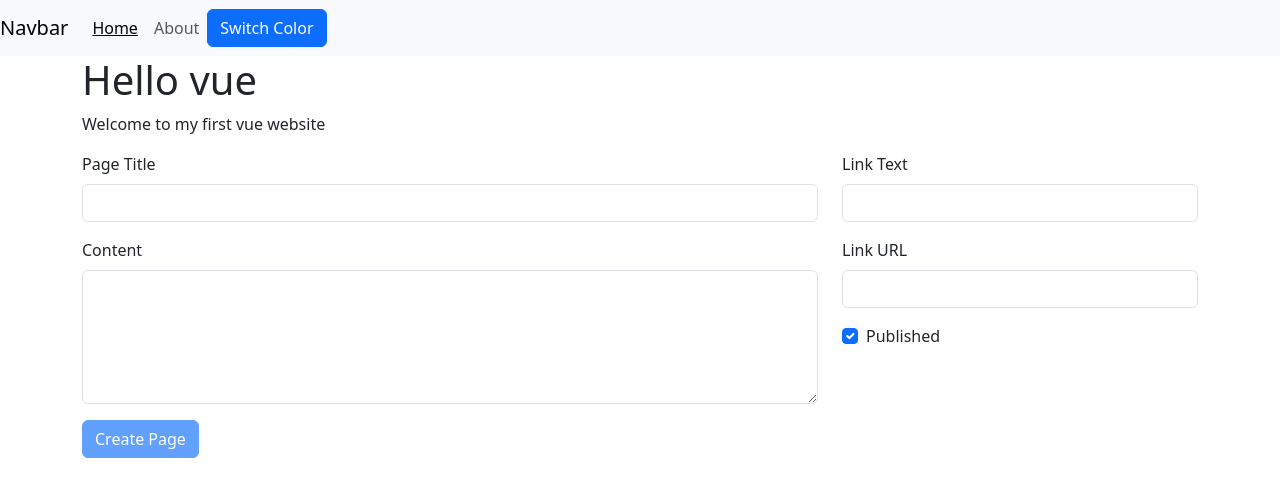
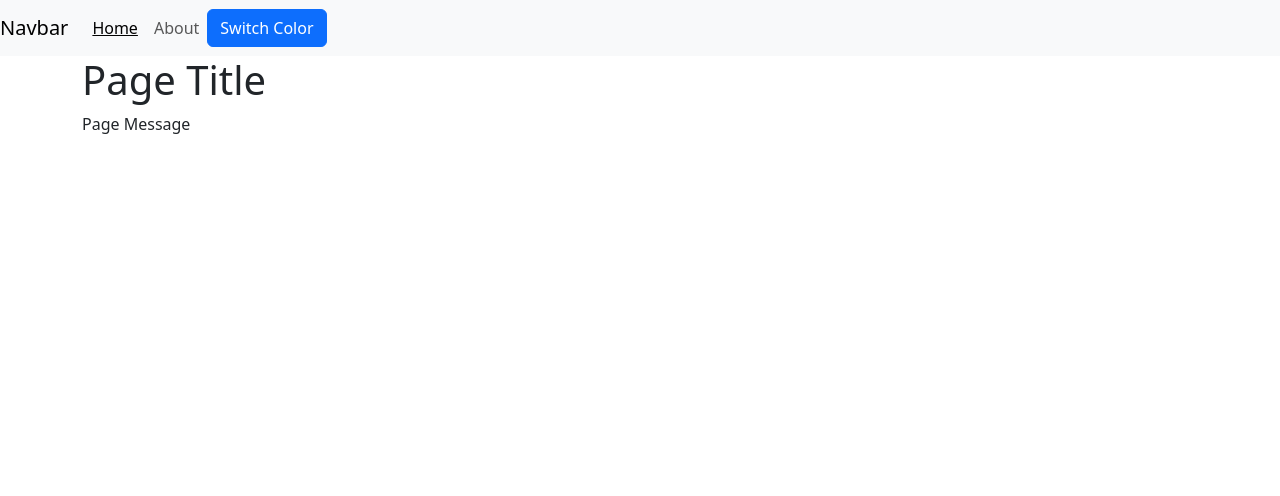
Before and after one commit to harshkumarkhatri/Vue-Learning-2, a Vue app: page / in a window 1280 px wide. Shown: the top 496 px of the page. Built offline with nearby package versions, Linux system fonts and the light colour scheme.

Commit message:
Added router view

```diff
--- a/src/App.vue
+++ b/src/App.vue
@@ -1,21 +1,22 @@
 <template>
   <page-navbar :pages="pages" :index="activePage"></page-navbar>
-  <page-viewer :page="pages[activePage]"></page-viewer>
-  <create-page @page-created="pageCreated"></create-page>
+  <!-- <page-viewer :page="pages[activePage]"></page-viewer>
+  <create-page @page-created="pageCreated"></create-page> -->
+  <router-view></router-view>
   <!-- First approach of handling when data is being loaded -->
   <!-- v-if="pages.length > 0" -->
 </template>
 
 <script>
-import PageViewer from "./components/PageViewer.vue";
 import PageNavbar from "./components/PageNavbar.vue";
-import CreatePage from "./components/CreatePage.vue";
+// import PageViewer from "./components/PageViewer.vue";
+// import CreatePage from "./components/CreatePage.vue";
 
 export default {
   components: {
     PageNavbar,
-    PageViewer,
-    CreatePage,
+    // PageViewer,
+    // CreatePage,
   },
   created() {
     this.getPages();
--- a/src/components/PageViewer.vue
+++ b/src/components/PageViewer.vue
@@ -1,7 +1,7 @@
 <template>
   <div class="container">
-    <h1>{{ page.pageTitle }}</h1>
-    <p>{{ page.message }}</p>
+    <h1>Page Title</h1>
+    <p>Page Message</p>
   </div>
 </template>
 
```
